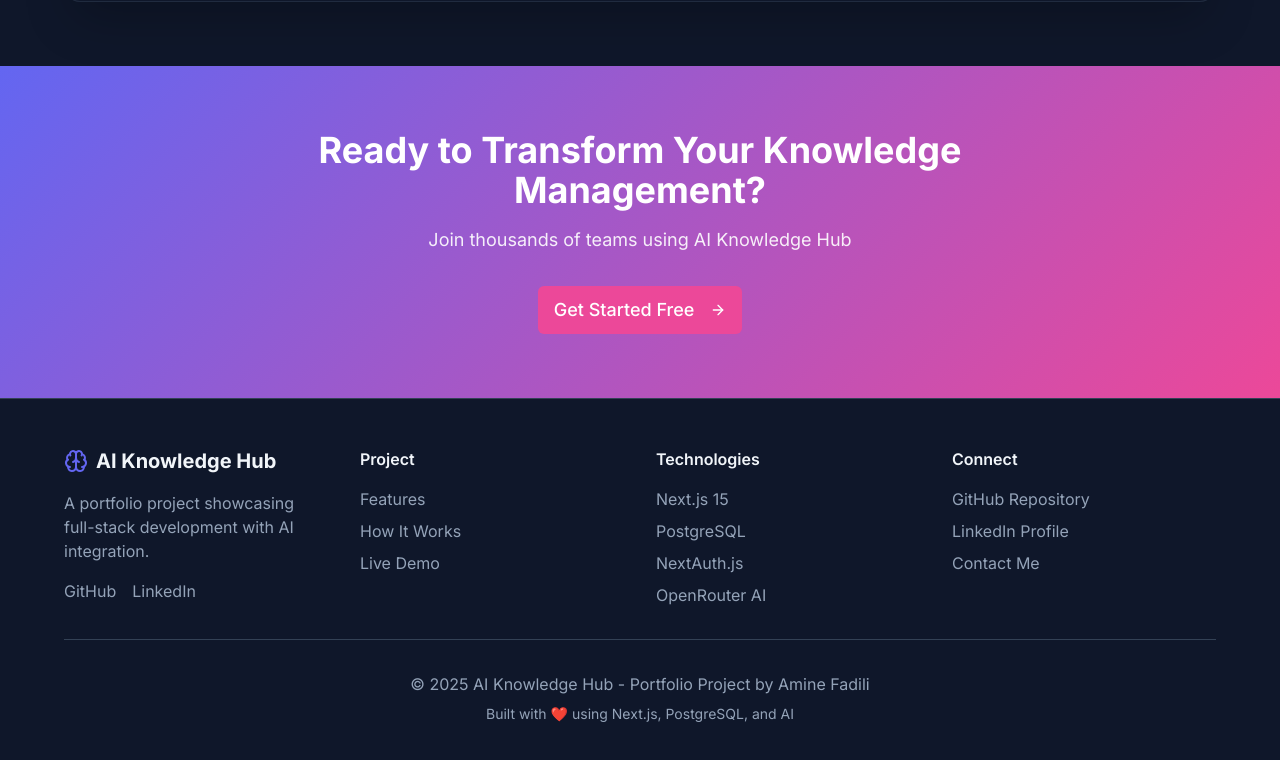
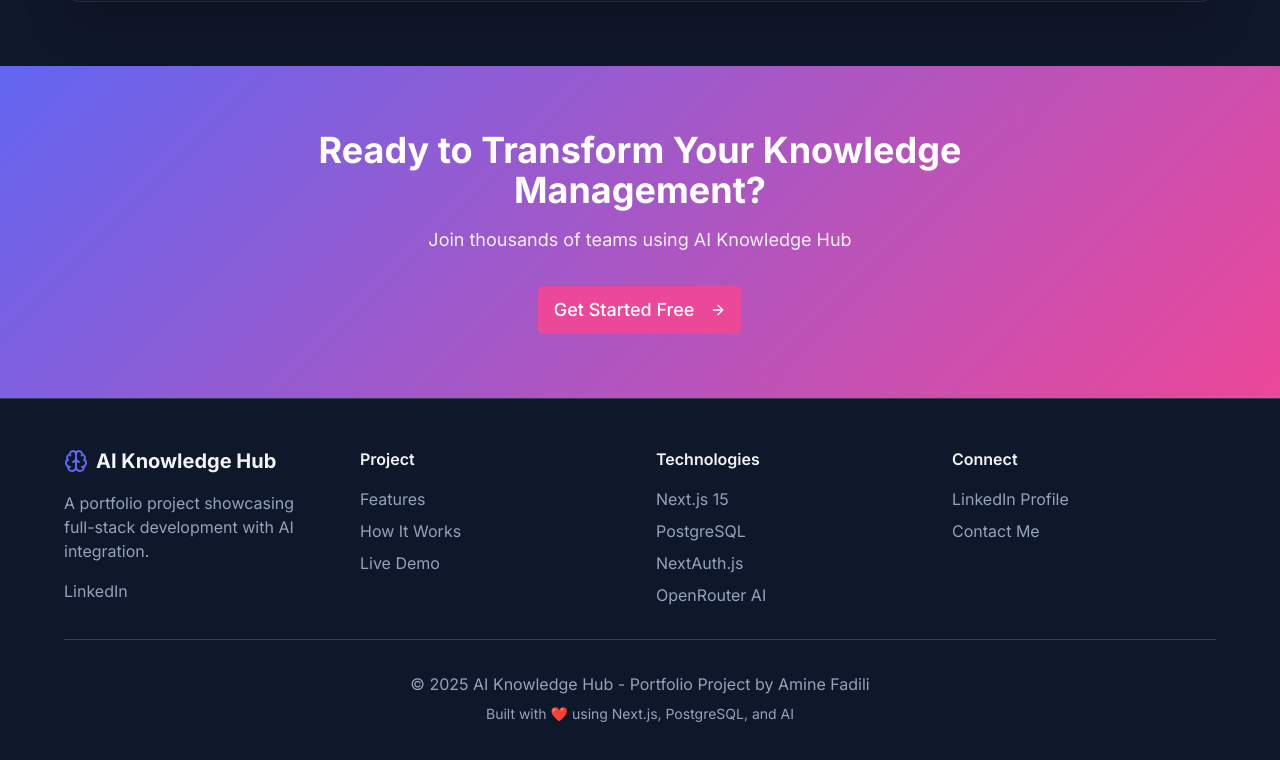
Before and after one commit to Code-byme/AI-knowledge, a Next.js app: page / in a window 1280 px wide. Shown: the part 2673-3433 px from the top of the page. Built offline with nearby package versions, Linux system fonts and the light colour scheme; no server answers.

Commit message:
footer update

```diff
--- a/app/page.tsx
+++ b/app/page.tsx
@@ -381,9 +381,6 @@ export default function Home() {
                 A portfolio project showcasing full-stack development with AI integration.
               </p>
               <div className="flex space-x-4">
-                <a href="https://github.com/Code-byme/AI-knowledge" target="_blank" className="text-muted-foreground hover:text-foreground transition-colors">
-                  GitHub
-                </a>
                 <a href="https://www.linkedin.com/in/amine-fadili-940357132/" target="_blank" className="text-muted-foreground hover:text-foreground transition-colors">
                   LinkedIn
                 </a>
@@ -412,7 +409,6 @@ export default function Home() {
             <div className="space-y-4">
               <h3 className="font-semibold">Connect</h3>
               <ul className="space-y-2 text-muted-foreground">
-                <li><a href="https://github.com/Code-byme/AI-knowledge" target="_blank" className="hover:text-foreground transition-colors">GitHub Repository</a></li>
                 <li><a href="https://www.linkedin.com/in/amine-fadili-940357132/" target="_blank" className="hover:text-foreground transition-colors">LinkedIn Profile</a></li>
                 <li><a href="mailto:aminefadili.cg@gmail.com" className="hover:text-foreground transition-colors">Contact Me</a></li>
               </ul>
```
